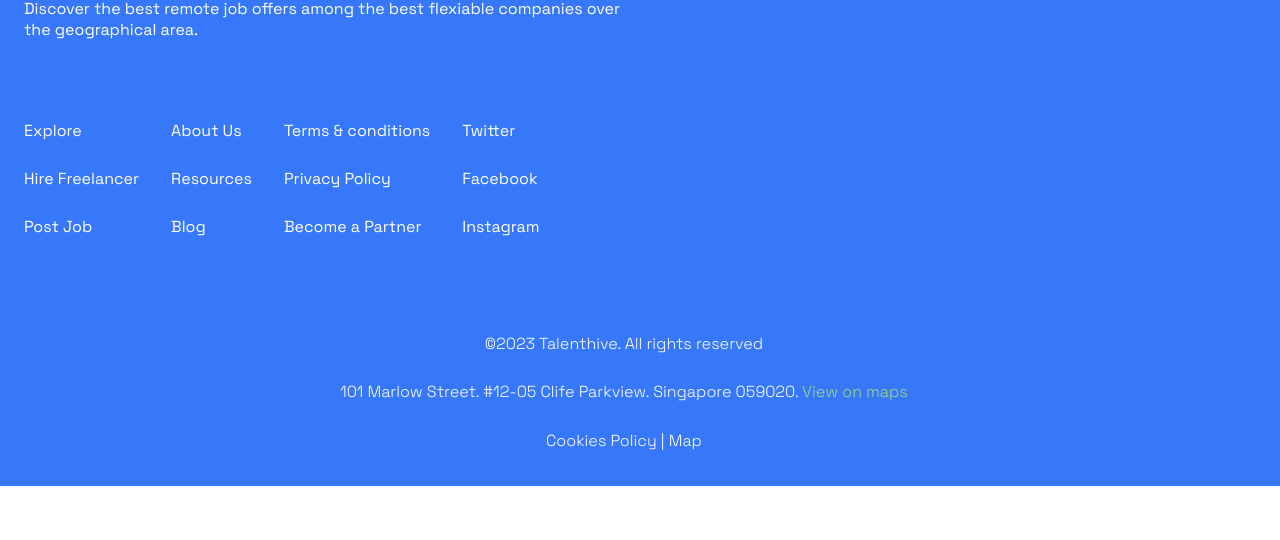
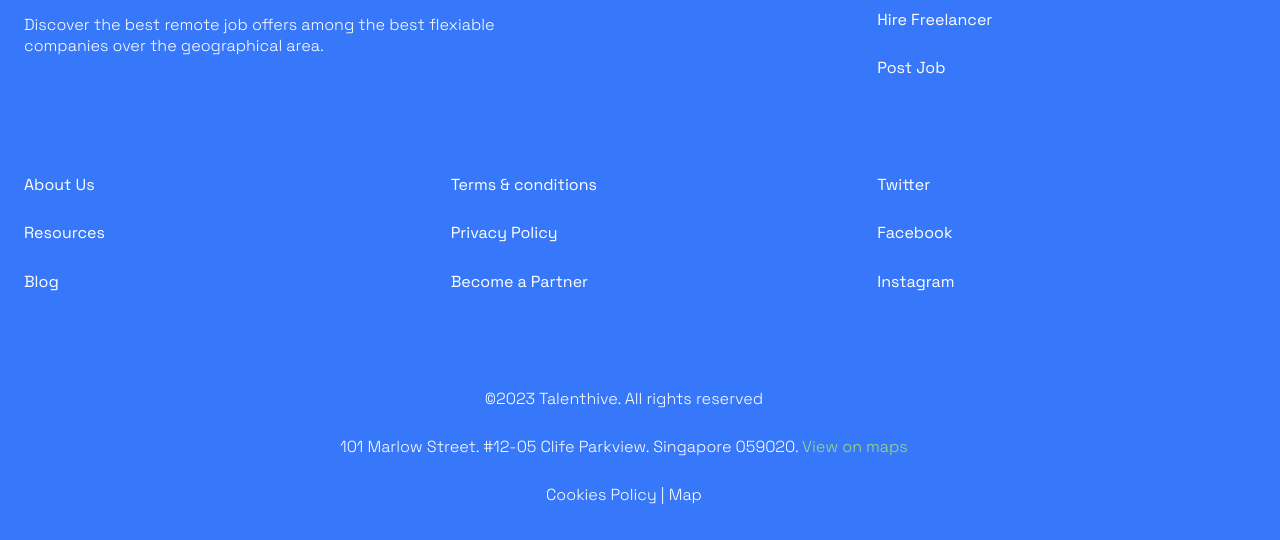
Before and after one commit to gabrielEFagundes/TalentHive, a plain HTML site: page index.html in a window 1280 px wide. Shown: the part 3653-4193 px from the top of the page. Before the commit the page ends 4139 px from the top, so only its background shows below. Drawn offline with Linux system fonts and the light colour scheme.

Commit message:
fix: Arrumando e concertando os erros do footer

```diff
--- a/index.html
+++ b/index.html
@@ -97,8 +97,7 @@
             </div>
             <hr>
         </section>
-        <section class="grid">
-            <div class="blocks">
+        <section class="grid blocks">
             <div class="main-block container">
                 <h4>TalentHive</h4>
                 <p>Discover the best remote job offers among the best flexiable companies over the geographical area.</p>
@@ -123,7 +122,6 @@
                 <a href="#">Facebook</a>
                 <a href="#">Instagram</a>
             </div>
-            </div>
         </section>
         <ul class="container footer">
             <li>©2023 Talenthive. All rights reserved</li>
--- a/style.css
+++ b/style.css
@@ -187,25 +187,24 @@ footer{
 .grid{
     display: grid;
     color: #fff;
+    grid-template-columns: 1fr 1fr 1fr;
+    grid-template-areas:
+    "main-block main-block block-explore"
+    "block-aboutus block-terms block-social-media";
 }
 
 .grid a{
     color: #fff;
-    grid-template-areas:
-    'main-block block-explore'
-    'block-aboutus block-terms block-social-media';
 }
 
 .blocks{
-    display: flex;
-    flex-wrap: wrap;
     margin-top: 1rem;
 }
 
 .main-block{
     flex-direction: column;
-    grid-area: 'main-block';
-    margin: 3rem 50% 4rem 1.5rem;
+    grid-area: main-block;
+    margin: 4rem 40% 1rem 1.5rem;
     gap: 1.5rem;
 }
 
@@ -214,31 +213,35 @@ footer{
     font-weight: 400;
 }
 
+.main-block p{
+    font-weight: 100;
+}
+
 .block-explore{
     flex-direction: column;
-    grid-area: 'block-explore';
-    margin: 1rem 1rem 1rem 1.5rem;
+    grid-area: block-explore;
+    margin: 4rem 1rem 1rem 1.5rem;
     gap: 1.7rem;
 }
 
 .block-aboutus{
     flex-direction: column;
-    grid-area: 'block-aboutus';
-    margin: 1rem 1rem 1rem 1rem;
+    grid-area: block-aboutus;
+    margin: 5rem 1rem 1rem 1.5rem;
     gap: 1.7rem;
 }
 
 .block-terms{
     flex-direction: column;
-    grid-area: 'block-terms';
-    margin: 1rem;
+    grid-area: block-terms;
+    margin: 5rem 1rem 1rem 1.5rem;
     gap: 1.7rem;
 }
 
 .block-social-media{
     flex-direction: column;
-    grid-area: 'block-social-media';
-    margin: 1rem;
+    grid-area: block-social-media;
+    margin: 5rem 1rem 1rem 1.5rem;
     gap: 1.7rem;
 }
 
```
Lines whose indentation alone changed are shown as unchanged.
